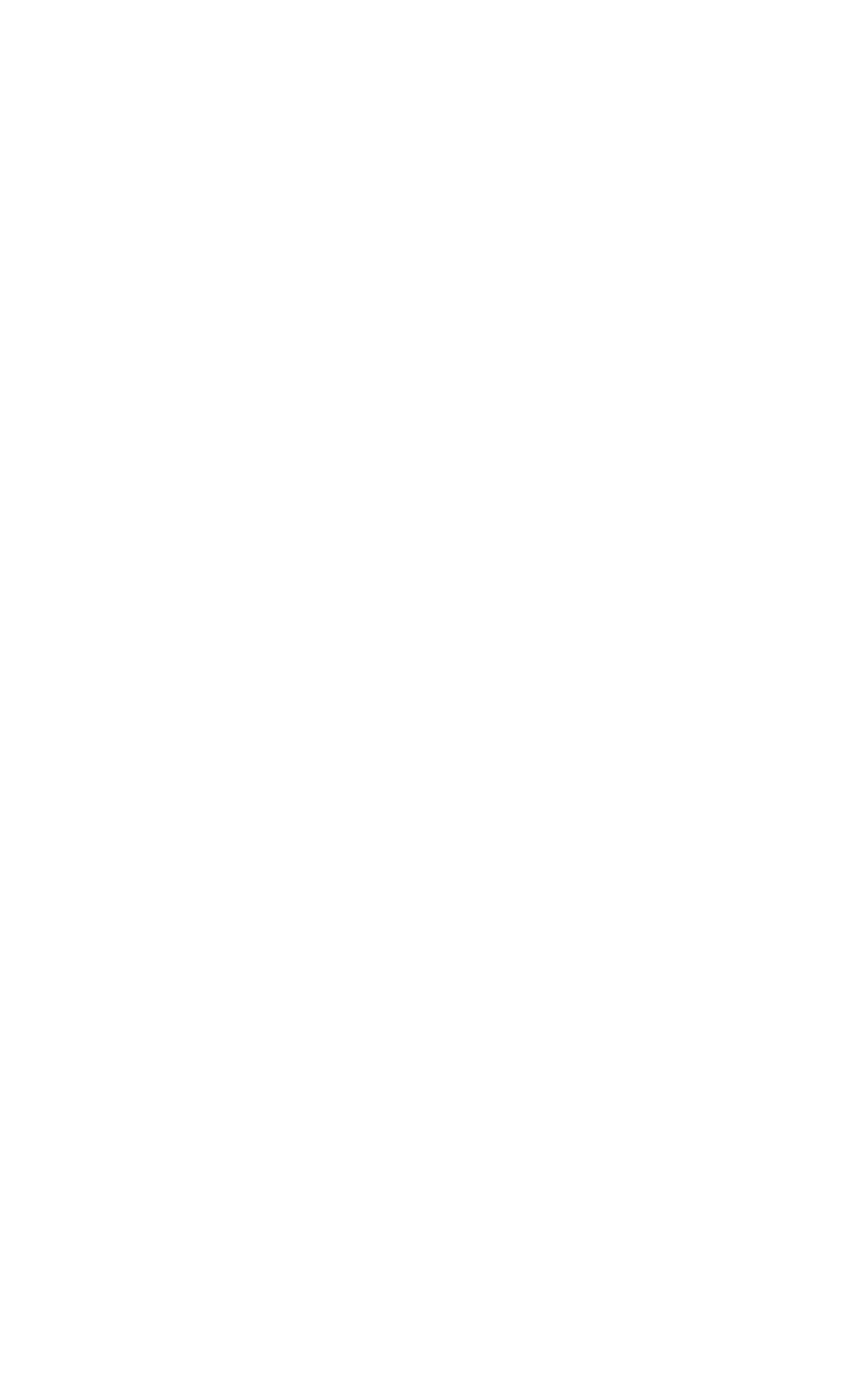
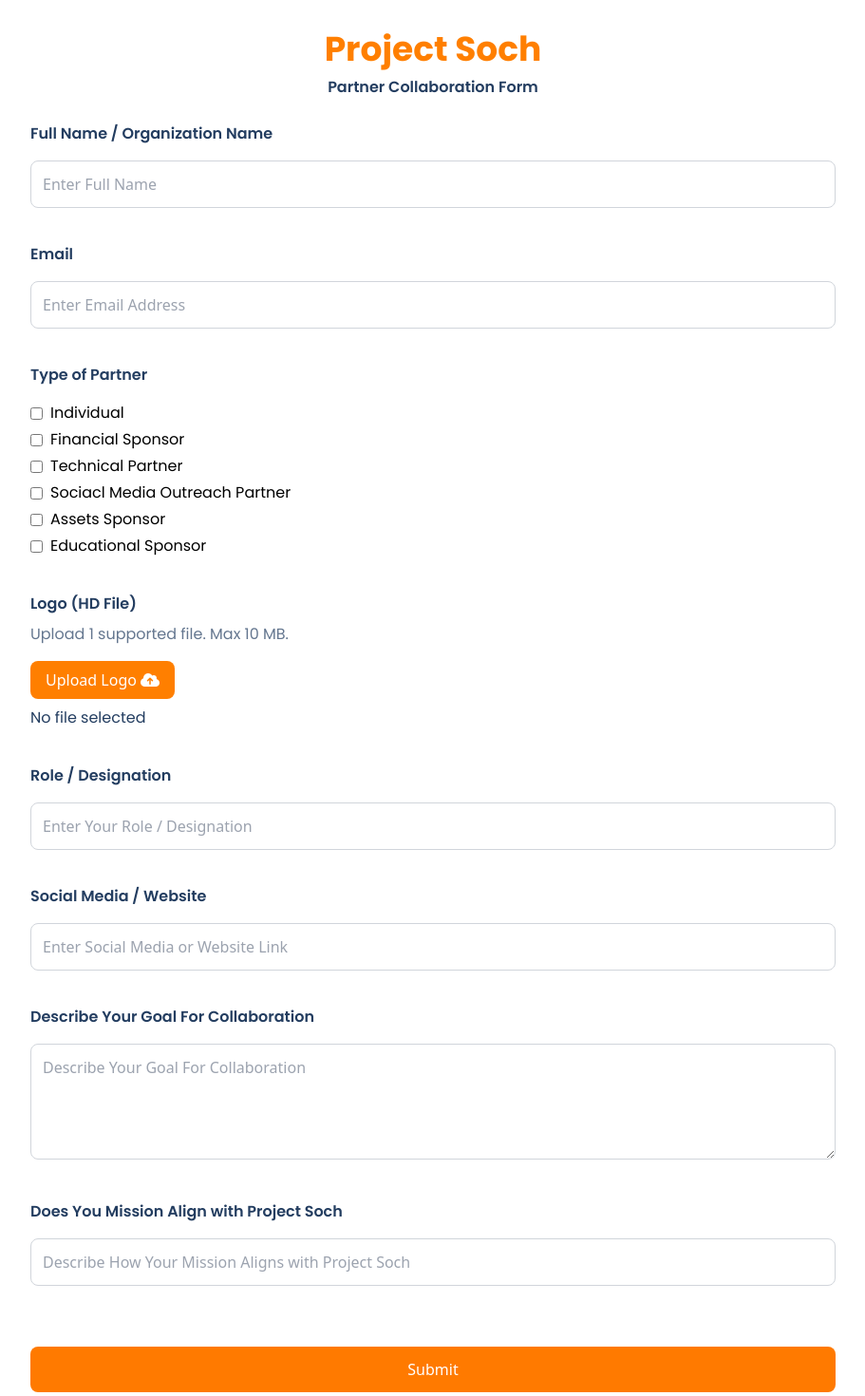
Before and after one commit to Maria715/projectsoch, a React (Create React App) app: page /partnerWithUS in a window 1280 px wide. Before the commit this address had no page. Shown: the part 120-1590 px from the top of the page at 95% size, without its empty margins (184-1095 px from the left). Before the commit the page ends 800 px from the top, so only its background shows below. Built offline with nearby package versions, Linux system fonts and the light colour scheme.

Commit message:
partner with us form

```diff
--- a/src/App.js
+++ b/src/App.js
@@ -15,6 +15,7 @@
 import Login from "./pages/Login";
 import Signup from "./pages/Signup";
 import Stories from "./components/Stories";
+import Partner from "./pages/Partner";
 
 function Home() {
   return (
@@ -43,6 +44,7 @@
 
         <Route path="/login" element={<Login />} />
         <Route path="/signup" element={<Signup />} />
+        <Route path="/partnerWithUS" element={<Partner />} />
       </Routes>
     </Router>
   );
--- /dev/null
+++ b/src/pages/Partner.js
@@ -0,0 +1,103 @@
+import React, { useRef, useState } from 'react'
+
+function Partner() {
+
+
+
+    const [logofile, setLogofile] = useState(null);
+    const filelogoref = useRef(null);
+    const handleFileUpload = (e) => {
+        e.preventDefault();
+        if(filelogoref.current){
+                filelogoref.current.click();
+        }
+    }
+    const handleFileChange = (e) => {
+        const file = e.target.files[0];
+        setLogofile(file);
+    }
+
+    const PartnerTypes = [
+        "Individual",
+        "Financial Sponsor",
+        "Technical Partner",
+        "Sociacl Media Outreach Partner",
+        "Assets Sponsor",
+        "Educational Sponsor"
+    ]
+  return (
+    <div className='min-h-screen mx-auto bg-slate-grey-100'>
+        <div className='w-full max-w-4xl shadow-xl/20 p-6 rounded-lg bg-white my-12 mx-auto'>
+        <h1 className='text-center w-full text-4xl  text-primary font-[900] font-poppins'>Partner With Us</h1>
+        <div className='w-full text-center my-6'>
+            <h1 className='text-4xl text-secondary font-poppins font-[900] mt-10 '>Project Soch</h1>
+            <h4 className='font-poppins font-[600] mt-2 text-primary'>Partner Collaboration Form</h4>
+
+        </div>
+
+        <form action="" className=' '>
+            <div>
+                <label htmlFor="name" className='text-[#233d60] font-poppins font-[600] mb-4'>Full Name / Organization Name</label>
+                <input type="text" name="name" id="name" required placeholder='Enter Full Name' className='w-full p-3 mt-4 rounded-lg border border-gray-300 focus:ring-2 focus:ring-[#FF7A00] outline-none'/>
+            </div>
+            <div className='mt-9'>
+                <label htmlFor="email" className='text-[#233d60] font-poppins font-[600] mb-4'>Email</label>
+                <input type="email" name="email" id="email" placeholder='Enter Email Address' className='w-full mt-4 p-3 rounded-lg border border-gray-300 focus:ring-2 focus:ring-[#FF7A00] outline-none'/>
+            </div>
+            <div className='mt-9'>
+                <label htmlFor="top" className='text-[#233d60] font-poppins font-[600] mb-4'>Type of Partner</label>
+                <div className="mt-4">
+                     {
+                    PartnerTypes.map((type, index) => (
+                        <div key={index} className='flex items-center mt-1 '>
+                            <input type="checkbox" name="top" value={type} className='mr-2'/>
+                            <label htmlFor={type} className='font-poppins text-md'>{type}</label>
+                        </div>
+                    ))
+                }
+
+                </div>
+
+            </div>
+            <div className='text-left mt-9'>
+                <label  className='text-[#233d60] font-poppins font-[600] mb-4'>Logo (HD File)</label>
+                <p className='mt-2 text-primary font-poppins opacity-70'>Upload 1 supported file. Max 10 MB.</p>
+
+                <button className='bg-secondary text-white px-4 py-2 rounded-lg mt-4' onClick={handleFileUpload}>Upload Logo <i class="fa-solid fa-cloud-arrow-up"></i></button>
+                <input type="file" ref={filelogoref}  onChange={handleFileChange} name="logo" className='hidden'/>
+
+                <p className='text-primary font-poppins mt-2 text-md font-[400] '>
+                    {logofile ? `Selected File: ${logofile.name}` : "No file selected"}
+                </p>
+
+
+            </div>
+            <div className='mt-9'>
+                <label className='text-[#233d60] font-poppins font-[600] mb-4'>Role / Designation</label>
+                <input type="text" name="role" placeholder='Enter Your Role / Designation' className='w-full p-3 rounded-lg border border-gray-300 mt-4 focus:ring-2 focus:ring-[#FF7A00] outline-none'/>
+            </div>
+            <div className='mt-9'>
+                <label className='text-[#233d60] font-poppins font-[600] mb-4'>Social Media / Website</label>
+                <input type="text" name="socialmedia" placeholder='Enter Social Media or Website Link' className='w-full p-3 mt-4 rounded-lg border border-gray-300 focus:ring-2 focus:ring-[#FF7A00] outline-none'/>
+            </div>
+            <div className='mt-9'>
+                <label className='text-[#233d60] font-poppins font-[600] mb-4'>Describe Your Goal For Collaboration</label>
+                <textarea name="goal" rows="4" placeholder='Describe Your Goal For Collaboration' className='w-full mt-4 p-3 rounded-lg border border-gray-300 focus:ring-2 focus:ring-[#FF7A00] outline-none'/>
+            </div>
+            <div className='mt-9'>
+                <label className='text-[#233d60] font-poppins font-[600] mb-4'>Does You Mission Align with Project Soch</label>
+                <input type="text" name="mission" placeholder='Describe How Your Mission Aligns with Project Soch' className='w-full mt-4 p-3 rounded-lg border border-gray-300 focus:ring-2 focus:ring-[#FF7A00] outline-none'/>
+            </div>
+            <div className='mt-12'>
+                <button type="submit" className='bg-[#FF7A00] text-white w-full px-6 py-3 rounded-lg mt-4'>Submit</button>
+            </div>
+
+        </form>
+
+        </div>
+
+    </div>
+  )
+}
+
+export default Partner
--- a/tailwind.config.js
+++ b/tailwind.config.js
@@ -9,6 +9,9 @@
         dark: '#1d314e',         // Dark variant
         'primary-light': '#2d4a6b',
         'secondary-light': '#ff8f1a'
+      },
+      fontFamily:{
+        poppins: ['Poppins', 'sans-serif'],
       }
     },
   },
```
